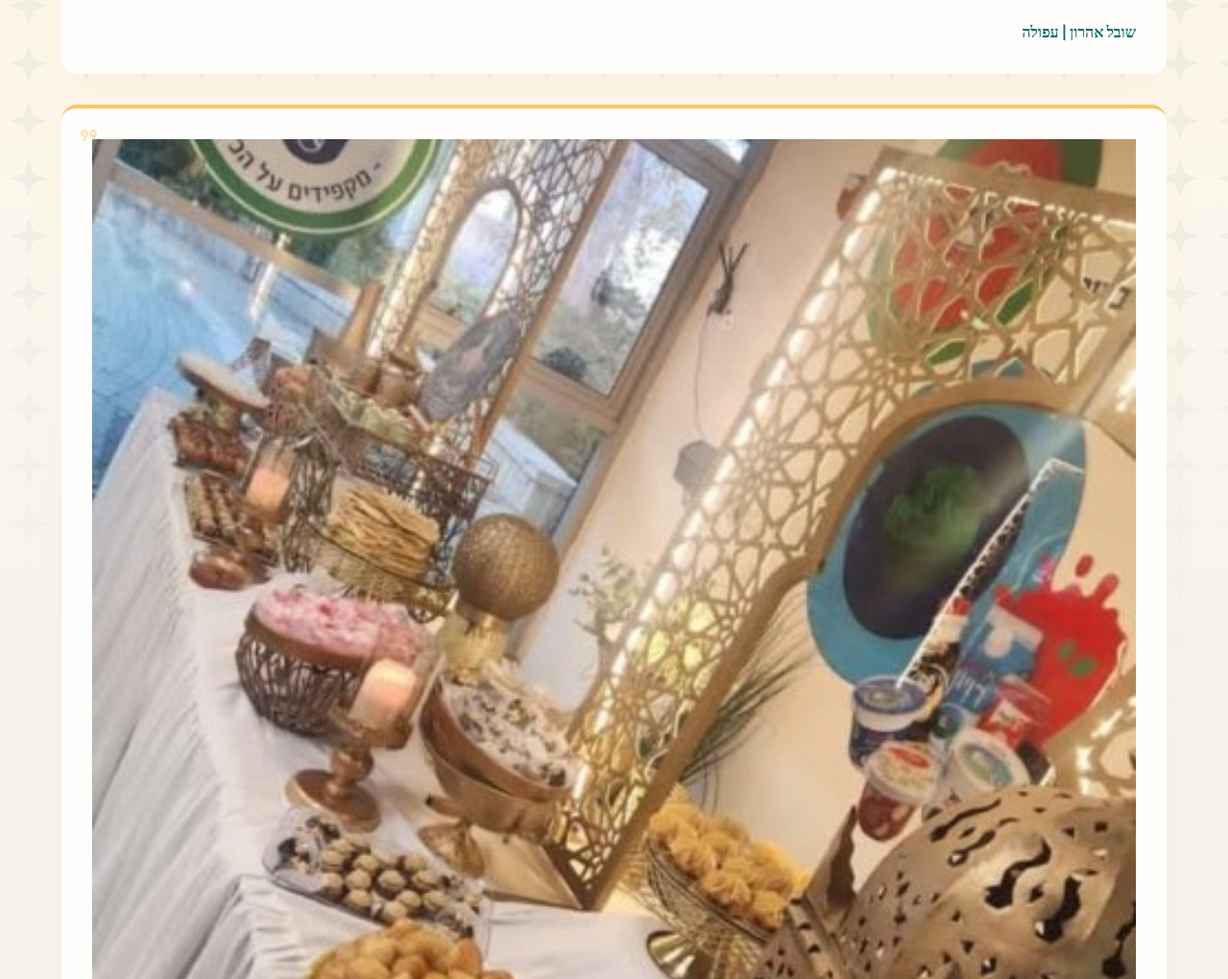
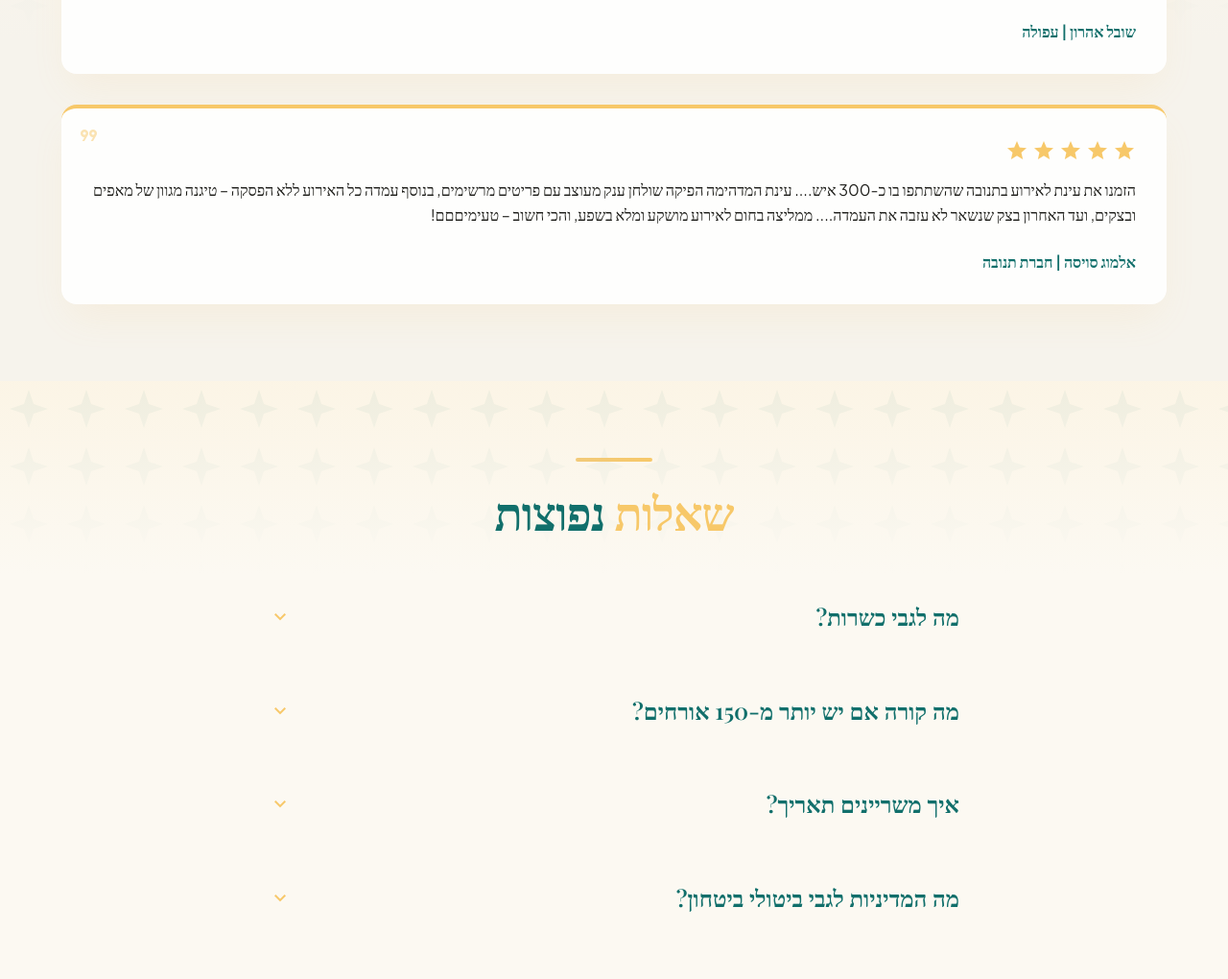
Before and after one commit to motibn/hana-hina, a website: page index.html in a window 1280 px wide. Shown: the part 4754-5774 px from the top of the page at 96% size. Drawn offline with nearby package versions, Linux system fonts and the light colour scheme.

Commit message:
Refactor testimonials section in index.html by removing unnecessary image wrapper
- Simplify the testimonials article structure by eliminating the image wrapper div.
- Maintain overall styling and layout integrity while enhancing semantic clarity.

```diff
--- a/index.html
+++ b/index.html
@@ -863,11 +863,8 @@
 <div class="font-bold text-secondary-fixed">שובל אהרון | עפולה</div>
 </article>
 <!-- אישור לקוח לפרסום -->
-<article class="brand-card p-6 sm:p-8 rounded-2xl brand-shadow relative overflow-hidden">
+<article class="brand-card p-6 sm:p-8 rounded-2xl brand-shadow relative">
 <span class="material-symbols-outlined text-primary absolute top-4 left-4 text-4xl opacity-50">format_quote</span>
-<div class="aspect-[16/10] -mx-6 sm:-mx-8 -mt-6 sm:-mt-8 mb-5 overflow-hidden">
-<img src="/assets/images/testimonials/tnuva-event-photo.png" alt="שולחן מתוקים מרוקאי מעוצב באירוע תנובה עם תפאורה מסורתית" class="w-full h-full object-cover object-center" loading="lazy" width="472" height="580">
-</div>
 <div class="flex gap-1 text-primary mb-4">
 <span class="material-symbols-outlined" style="font-variation-settings: &quot;FILL&quot; 1;">star</span>
 <span class="material-symbols-outlined" style="font-variation-settings: &quot;FILL&quot; 1;">star</span>
```
